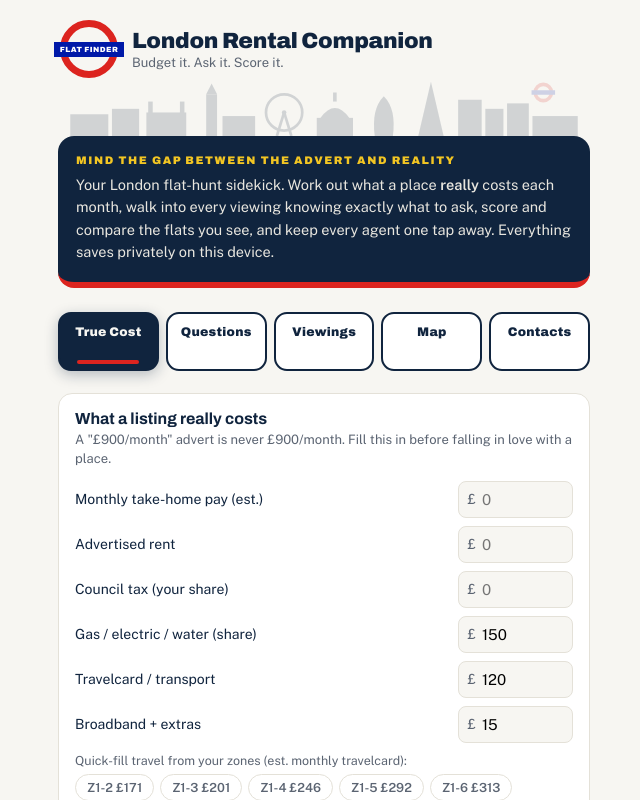
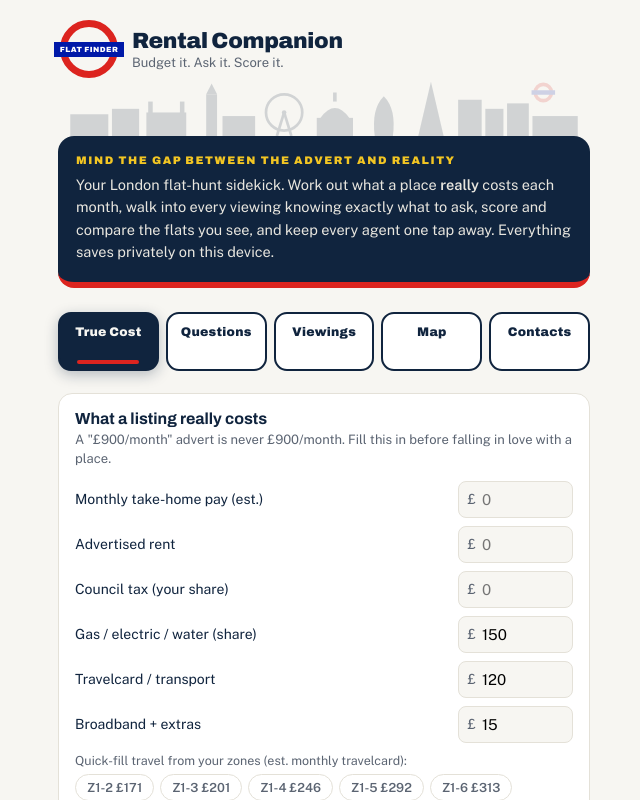
Before and after one commit to mjmorrison2013-boop/rental-companion, a React (Vite) app: page / in a window 1280 px wide. Shown: the top 800 px of the page, without its empty margins (316-956 px from the left). Built offline with nearby package versions, Linux system fonts and the light colour scheme.

Commit message:
v2.3: rename to Rental Companion

```diff
--- a/src/App.jsx
+++ b/src/App.jsx
@@ -1,7 +1,7 @@
 import React, { useState, useMemo, useEffect, useRef } from "react";
 
 // ═══════════════════════════════════════════════════════════
-// London Rental Companion — v2.2 (2026-07-06 build, solid tab buttons, simplified banner)
+// Rental Companion — v2.3 (2026-07-06 build, renamed from London Rental Companion)
 // Tube-line nav · skyline header · listing import · TfL
 // commutes · photos · shared hunts · affordability checks ·
 // hunt map with area pins · daily snapshots + JSON backup/
@@ -642,7 +642,7 @@
           <div style={{ ...S.roundel, margin: "0 auto 14px" }}>
             <div style={S.roundelBar}>FLAT&nbsp;FINDER</div>
           </div>
-          <h1 style={{ ...S.h1, textAlign: "center", fontSize: 19 }}>London Rental Companion</h1>
+          <h1 style={{ ...S.h1, textAlign: "center", fontSize: 19 }}>Rental Companion</h1>
           <p style={{ ...S.hint, textAlign: "center" }}>Enter your passcode to open your hunt.</p>
           <input
             type="password"
@@ -721,7 +721,7 @@
             <div style={S.roundelBar}>FLAT&nbsp;FINDER</div>
           </div>
           <div>
-            <h1 style={S.h1}>London Rental Companion</h1>
+            <h1 style={S.h1}>Rental Companion</h1>
             <p style={S.sub}>Budget it. Ask it. Score it.</p>
           </div>
         </div>
```
